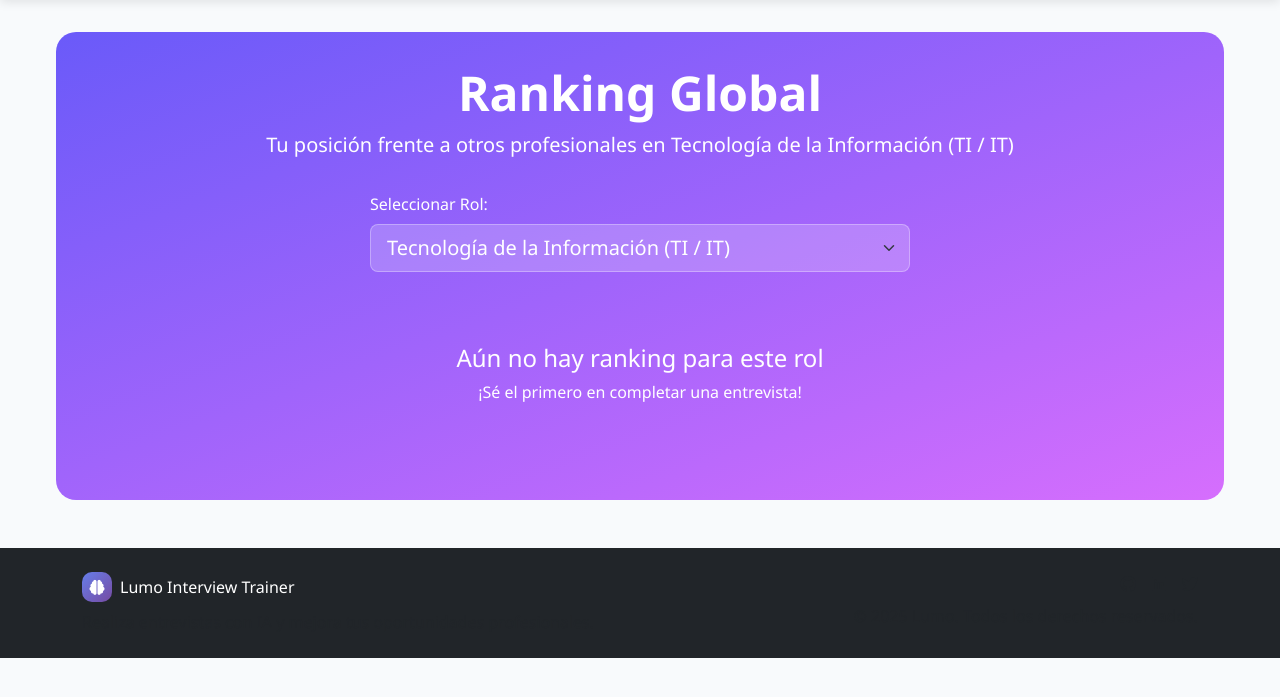
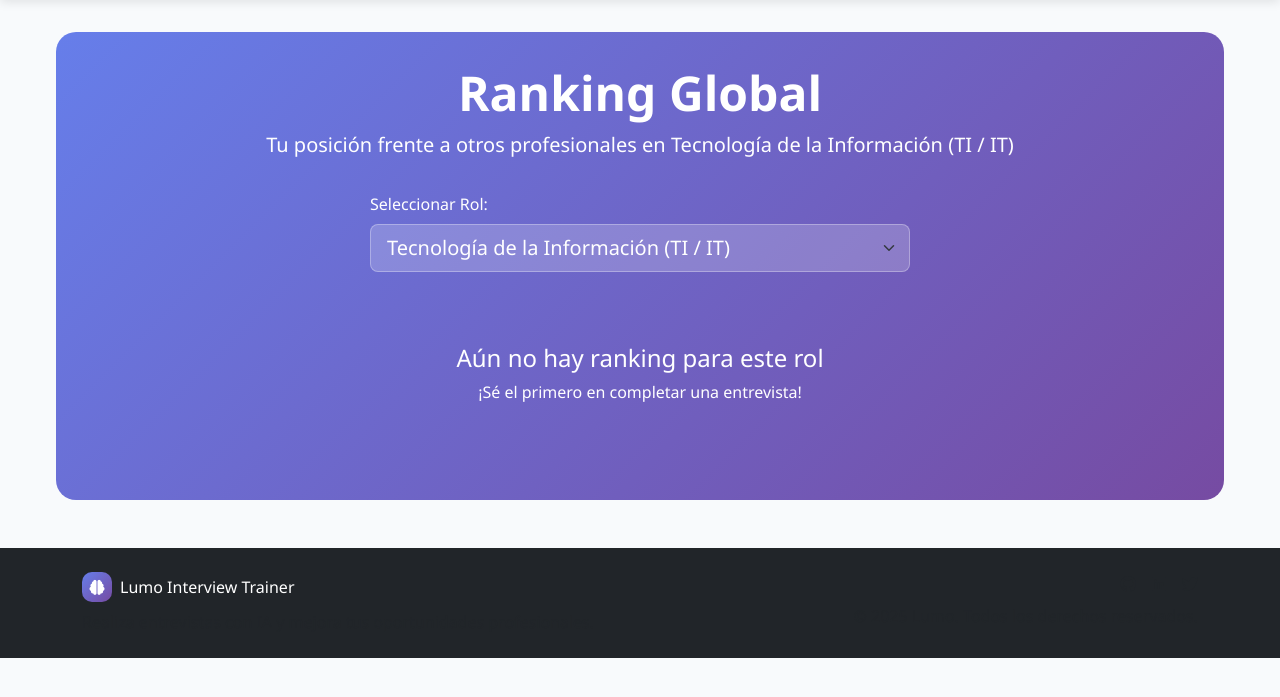
Before and after one commit to mcarrasqub/InterviewTrainer, a Django app: page /evaluation/ranking/ in a window 1280 px wide. Shown: the part 82-779 px from the top of the page. Run offline with Django 4.2, Linux system fonts and the light colour scheme; a user stored in the database is signed in; data comes from the database, SQL or seed files in the repository; data that the repository does not hold is empty.

Commit message:
Corrección de color corporativo

```diff
--- a/templates/evaluation/global_ranking.html
+++ b/templates/evaluation/global_ranking.html
@@ -6,7 +6,7 @@
 {{ block.super }}
 <style>
     .ranking-container {
-        background: linear-gradient(160deg, #6a5af9, #d66efd);
+        background: linear-gradient(135deg, #667eea 0%, #764ba2 100%);
         padding: 2rem;
         border-radius: 20px;
         color: white;
```
